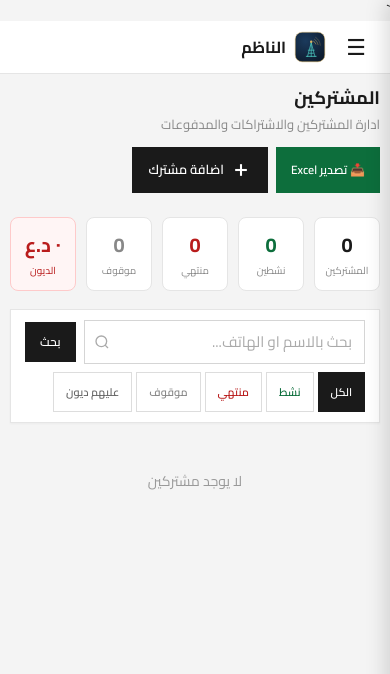
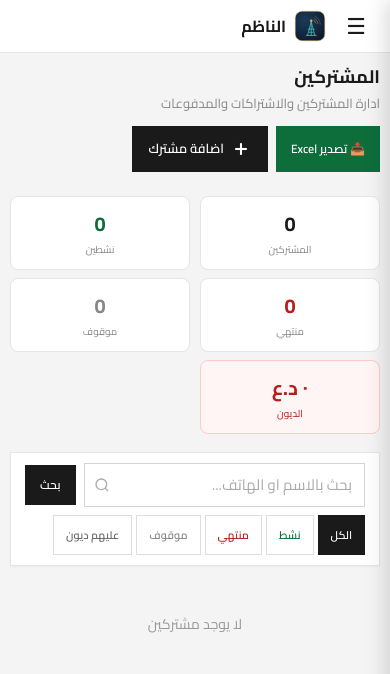
Before and after one commit to mustafa3149/alnathim, a Flask app: page /customers in a window 390 px wide. Shown: the top 674 px of the page. Run offline with Flask 3, Linux system fonts and the light colour scheme; a user stored in the database is signed in; some libraries are stand-ins or nearby versions.

Commit message:
Mobile: collapse fixed 3/5-col stat grids to 2 cols on phones + repair layout header

```diff
--- a/templates/layout.html
+++ b/templates/layout.html
@@ -1,4 +1,4 @@
-`<!DOCTYPE html>
+<!DOCTYPE html>
 <html lang="ar" dir="rtl">
 <head>
     <meta charset="UTF-8">
@@ -87,7 +87,15 @@
             .input { min-height: 42px; font-size: 15px; padding: 10px 12px; }
             .nav-link { padding: 12px 16px; font-size: 14px; min-height: 44px; }
             .stat-value { font-size: 22px !important; }
+            .stat-num { font-size: 20px; }
             .badge { padding: 3px 8px; font-size: 10px; }
+            /* Prevent cramped stat rows on phones: fixed 3/5-col grids → 2 cols */
+            [style*="grid-template-columns:repeat(3,1fr)"],
+            [style*="grid-template-columns:repeat(5,1fr)"] {
+                grid-template-columns: repeat(2, 1fr) !important;
+                column-gap: 8px;
+                row-gap: 8px !important;
+            }
         }
         /* Mobile Bottom Navigation */
         .bottom-nav { display: none; }
```
